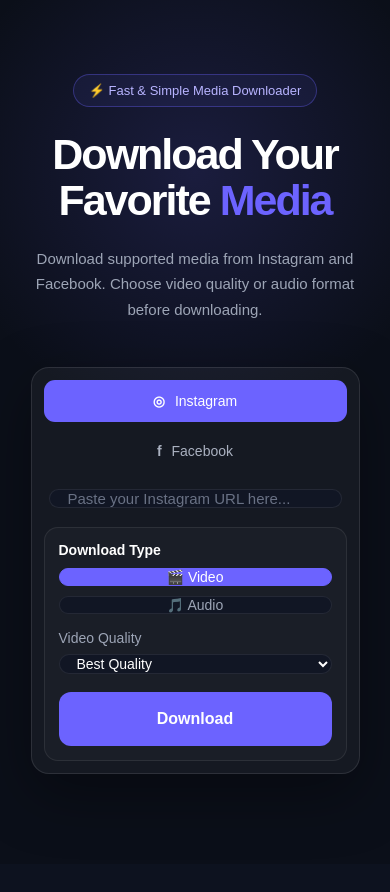
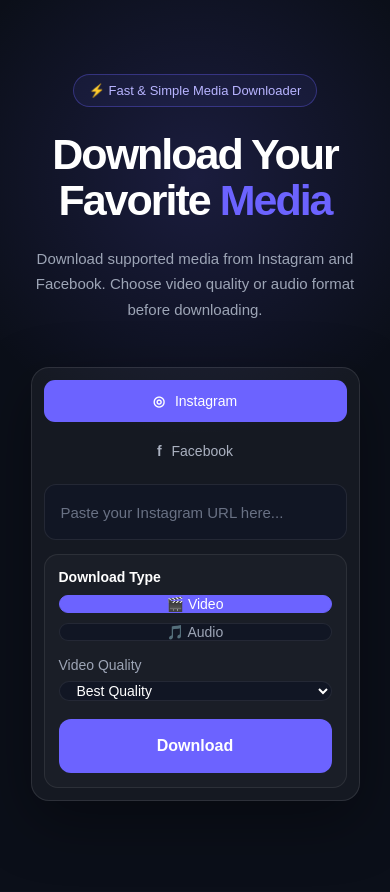
Before and after one commit to ajaymehandale22004-dev/AMDownloader, a Flask app: page / in a window 390 px wide. Shown: the part 73-965 px from the top of the page. Run offline with Flask 3, Linux system fonts and the light colour scheme.

Commit message:
Fix mobile URL input

```diff
--- a/static/style.css
+++ b/static/style.css
@@ -580,3 +580,24 @@
         width: 100%;
     }
 }
+/* Mobile URL input fix */
+
+@media (max-width: 700px) {
+
+    .input-area {
+        width: 100%;
+        padding: 0;
+        margin-top: 10px;
+    }
+
+    .input-area input {
+        width: 100%;
+        height: 56px;
+        min-height: 56px;
+        padding: 0 16px;
+        border-radius: 12px;
+        font-size: 15px;
+        display: block;
+    }
+
+}
```
